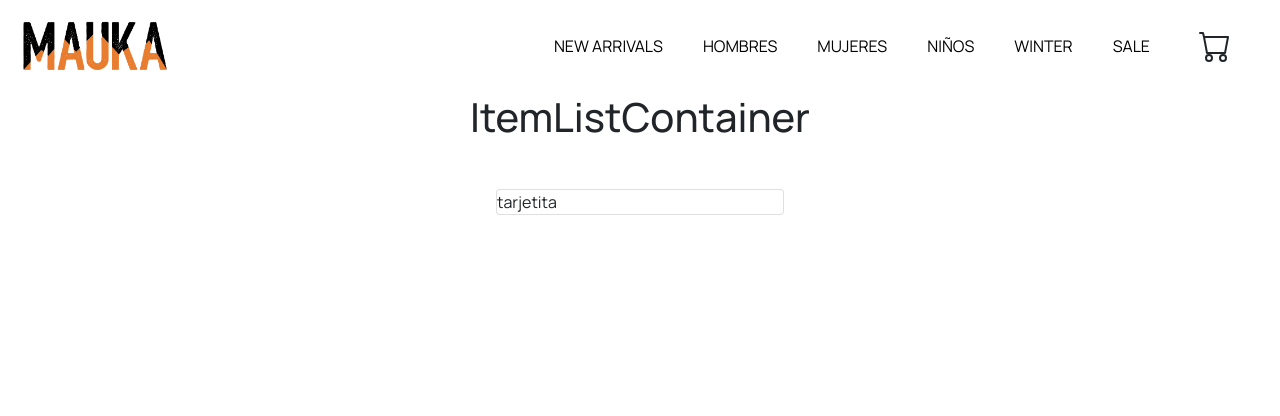
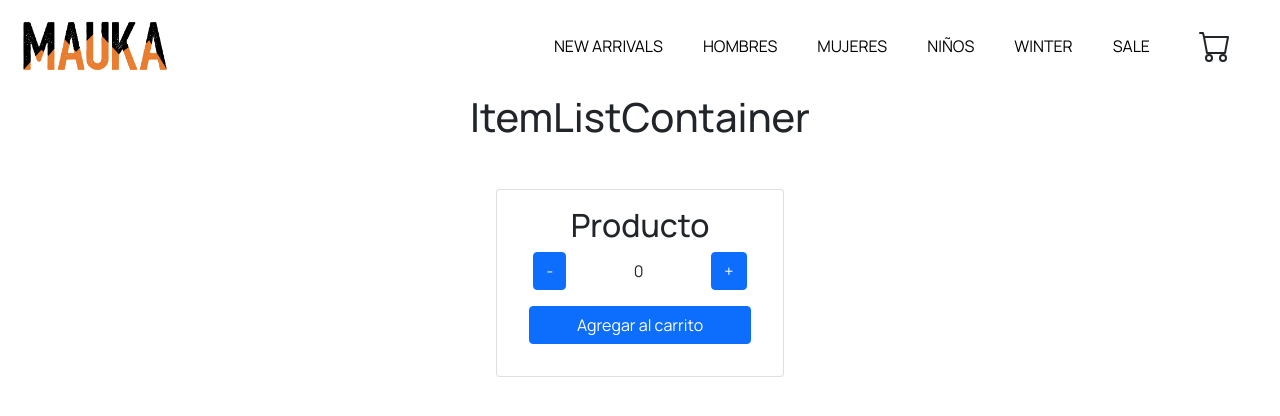
Before and after one commit to jpinosuarez/mauka, a React (Create React App) app: page / in a window 1280 px wide. Shown: the top 416 px of the page. Built offline with nearby package versions, Linux system fonts and the light colour scheme.

Commit message:
ItemCount component

```diff
--- a/src/components/ItemCount.js
+++ b/src/components/ItemCount.js
@@ -1,10 +1,34 @@
-import React from "react";
+import React, { useState } from "react";
 import "../main.css";
 
-function ItemCount (props) {
+function ItemCount({stock, initial, onAdd}) {
+
+    const [contador, setContador] = useState(initial);
+
+    function sumar() {
+        if (contador<stock) {
+            setContador(contador + 1);
+        }
+    }
+
+    function restar() {
+        if (contador>0) {
+            setContador(contador - 1);
+        }
+    }
+
+
     return (
-        <div className="card mx-auto my-5">
-            {props.title}
+        <div className="card p-3 mx-auto my-5">
+            <>
+                <h2 className="text-center">Producto</h2>
+                <div className="d-flex flex-row justify-content-around align-items-center">
+                    <button className="btn btn-primary" onClick={restar}>-</button>
+                    <p className="m-0 w-25 text-center">{contador}</p>
+                    <button className="btn btn-primary" onClick={sumar}>+</button>
+                </div>
+                <button className="btn btn-primary m-3">Agregar al carrito</button>
+            </>
         </div>
     )
 }
--- a/src/components/ItemListContainer.js
+++ b/src/components/ItemListContainer.js
@@ -6,7 +6,7 @@ function ItemListContainer () {
     return (
         <>
             <h1 className="text-center">ItemListContainer</h1>
-            <ItemCount title="tarjetita"/>
+            <ItemCount stock={5} initial={0}/>
         </>
     )
 }
```
